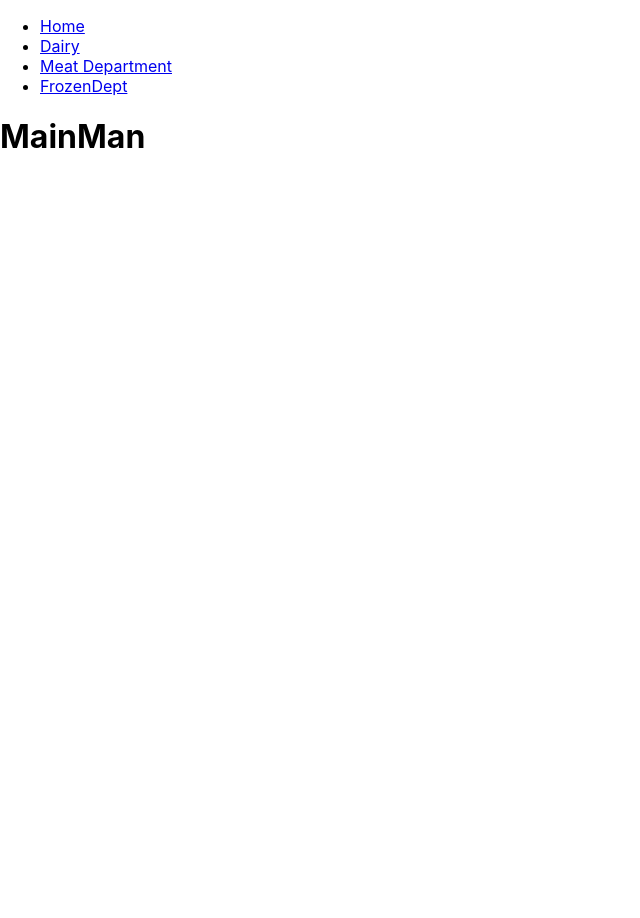
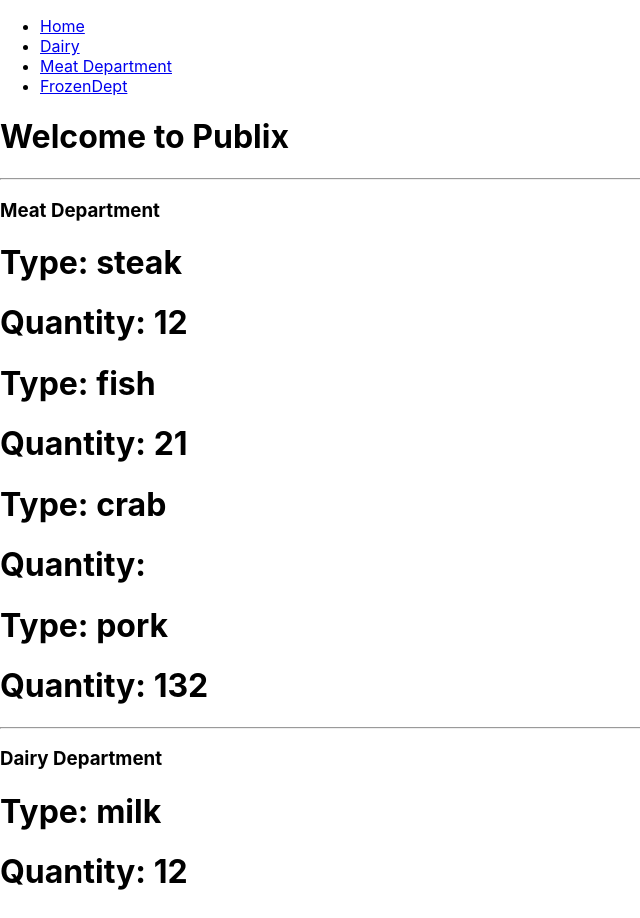
Before and after one commit to superjjang1/redux101, a React (Create React App) app: page / in a window 1280 px wide. Shown: the top 918 px of the page, without its empty margins (0-640 px from the left). Before the commit the page ends 800 px from the top, so only its background shows below. Built offline with nearby package versions, Linux system fonts and the light colour scheme.

Commit message:
populated main page

```diff
--- a/src/components/Main.js
+++ b/src/components/Main.js
@@ -1,13 +1,37 @@
 import React, { Component } from 'react'
+import {connect} from 'react-redux';
+import MeatDept from './MeatDept';
+import Dairy from './Dairy';
+import FrozenDept from './FrozenDept';
 
 class Main extends Component {
     render() {
+        console.log(connect);
+        // const frozens = this.props.frozenData.map((item, i)=> <h1 key ={item.food + i}>{item.quantity} {item.food}</h1>)
+        // const dairys = this.props.dairyData.map((item, i)=> <h1 key ={item.food + i}>{item.quantity} {item.food}</h1>)
+        // const meats = this.props.meatData.map((item, i)=> <h1 key ={item.food + i}>{item.quantity} {item.food}</h1>)
+
         return (
-            <div>
-                <h1>MainMan</h1>
-            </div>
+
+                <div>
+                    <h1> Welcome to Publix</h1><hr />
+                    <h3>Meat Department</h3>
+                    <MeatDept /><hr/>
+                    <h3>Dairy Department</h3>
+                    <Dairy /><hr />
+                    <h3>Frozen Foods</h3>
+                    <FrozenDept />
+                </div>
+
         )
     }
 }
+function mapStateToProps(state){
+    return{
+        meatData: state.meat,
+        frozenData: state.frozen,
+        dairyData: state.dairy
+    }
+}
 
-export default Main
+export default connect(mapStateToProps, null)(Main);
--- a/src/components/MeatDept.js
+++ b/src/components/MeatDept.js
@@ -2,8 +2,7 @@
 //in order for this component to know about redux, we need some glue,
 //react-redux specifically, to connect the thing
 import {connect} from 'react-redux';
-import frozenReducer from '../reducers/frozenReducer';
-import meatReducer from '../reducers/meatReducer';
+
 
 
 class MeatDept extends Component {
```
